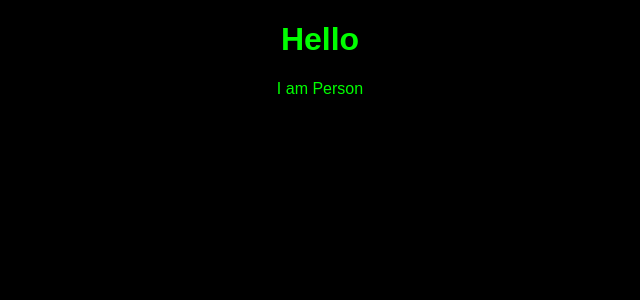
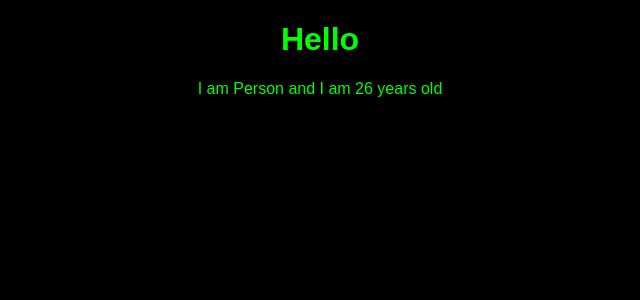
Before and after one commit to BogdanAndrijevski/react-basics, a React (Create React App) app: page / in a window 1280 px wide. Shown: the top 300 px of the page, without its empty margins (320-960 px from the left). Built offline with nearby package versions, Linux system fonts and the light colour scheme.

Commit message:
ver 1.02

```diff
--- a/src/App.js
+++ b/src/App.js
@@ -7,7 +7,8 @@
     return (
       <div className="App">
         <h1>Hello</h1>
-        <Person>kako e</Person>
+        <Person/>
+
       </div>
     );
   }
--- a/src/Person/Person.js
+++ b/src/Person/Person.js
@@ -1,7 +1,7 @@
 import React from 'react';
 
 const person = () => {
-    return <p>I am Person</p>
+return <p>I am Person and I am {Math.floor(Math.random() * 30)} years old</p>
 }
 
 export default person;
```
